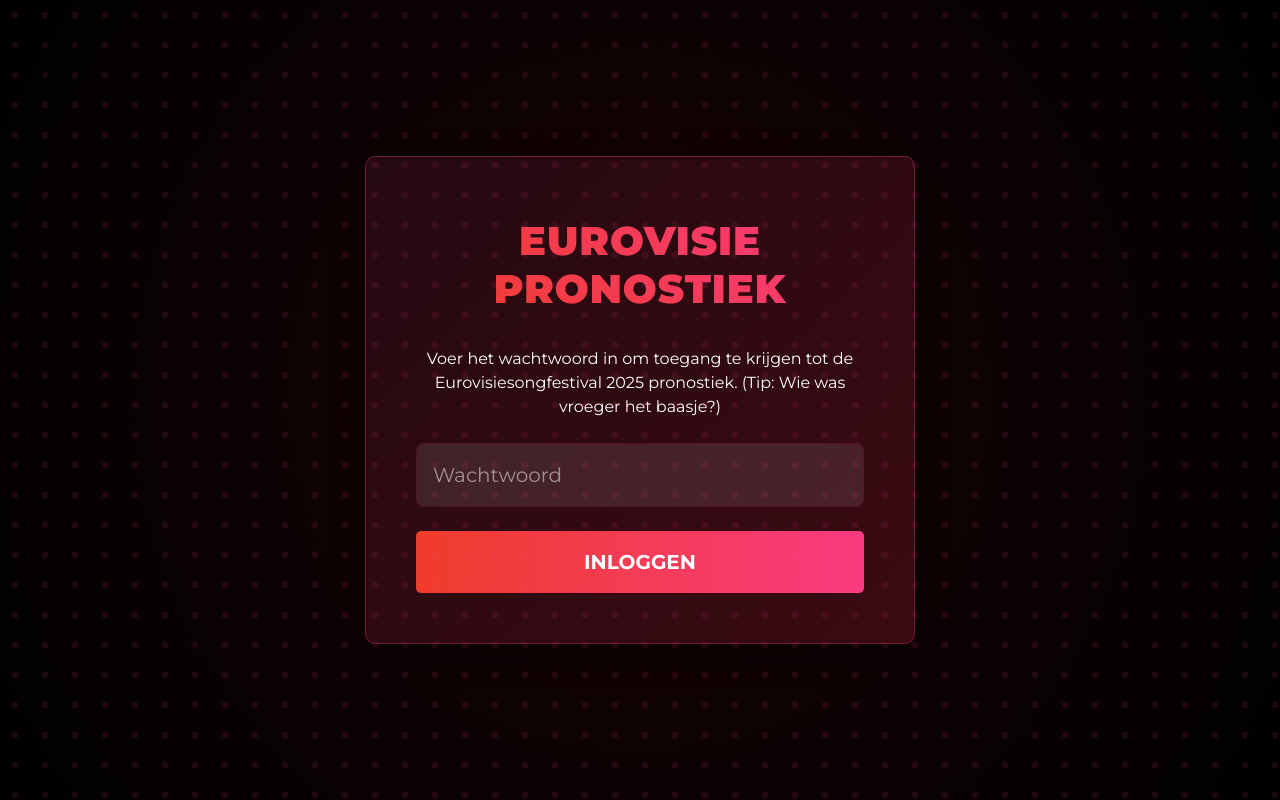
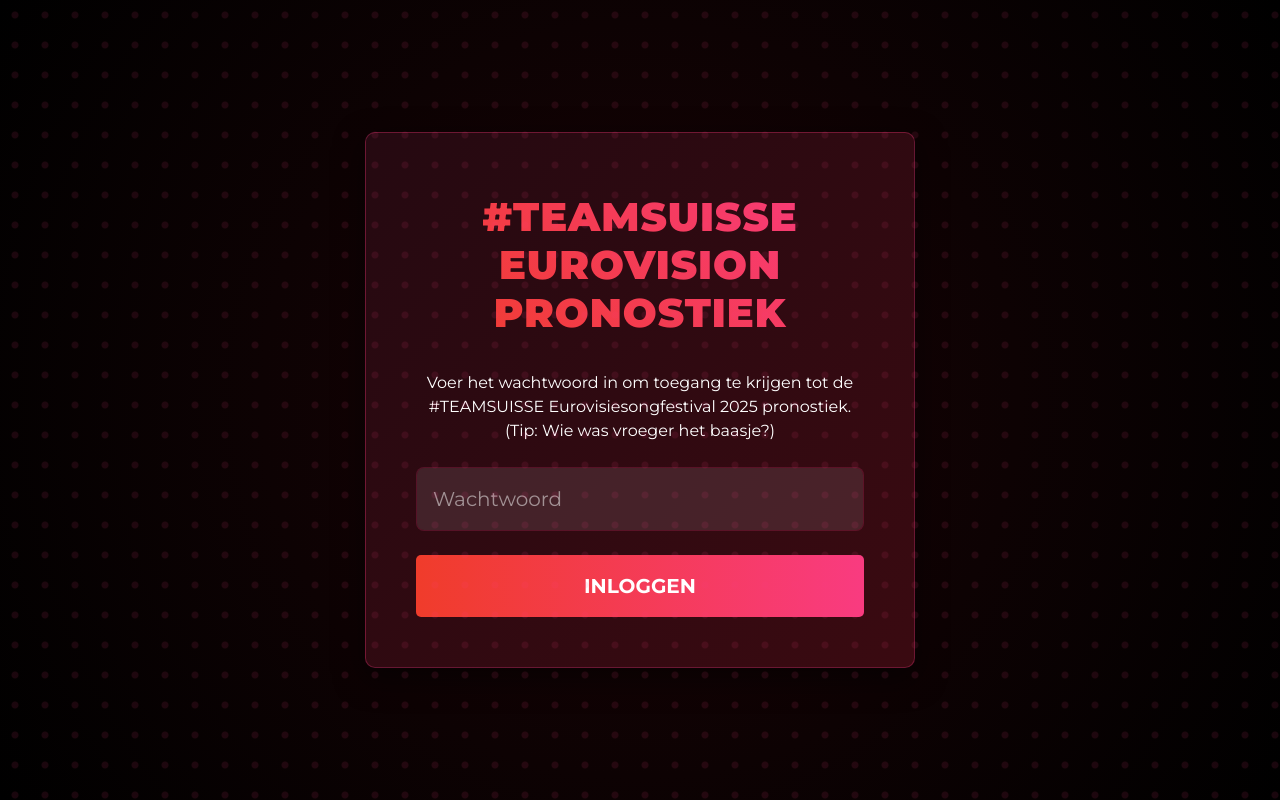
Before and after one commit to thomasvrbrggn/teamsuisse2025, a plain HTML site: page index.html in a window 1280 px wide. Drawn offline with nearby package versions, Linux system fonts and the light colour scheme.

Commit message:
Update index.html

```diff
--- a/index.html
+++ b/index.html
@@ -318,8 +318,8 @@
     <div class="password-screen" id="passwordScreen">
         <div class="heart-pattern"></div>
         <div class="password-container">
-            <h2 class="mb-4 red-sebastian-title">EUROVISIE PRONOSTIEK</h2>
-            <p class="mb-4">Voer het wachtwoord in om toegang te krijgen tot de Eurovisiesongfestival 2025 pronostiek. (Tip: Wie was vroeger het baasje?)</p>
+            <h2 class="mb-4 red-sebastian-title">#TEAMSUISSE EUROVISION PRONOSTIEK</h2>
+            <p class="mb-4">Voer het wachtwoord in om toegang te krijgen tot de #TEAMSUISSE Eurovisiesongfestival 2025 pronostiek. (Tip: Wie was vroeger het baasje?)</p>
             <div class="mb-4">
                 <input type="password" class="form-control form-control-lg py-3" id="passwordInput" placeholder="Wachtwoord">
             </div>
@@ -354,7 +354,7 @@
         <header class="header-banner">
             <div class="heart-pattern"></div>
             <div class="container">
-                <h1 class="red-sebastian-title">EUROVISIESONGFESTIVAL 2025</h1>
+                <h2 class="red-sebastian-title">EUROVISIESONGFESTIVAL 2025</h2>
                 <h2>Basel, Zwitserland</h2>
                 <p class="lead">VRT Team Pronostiek</p>
             </div>
```
